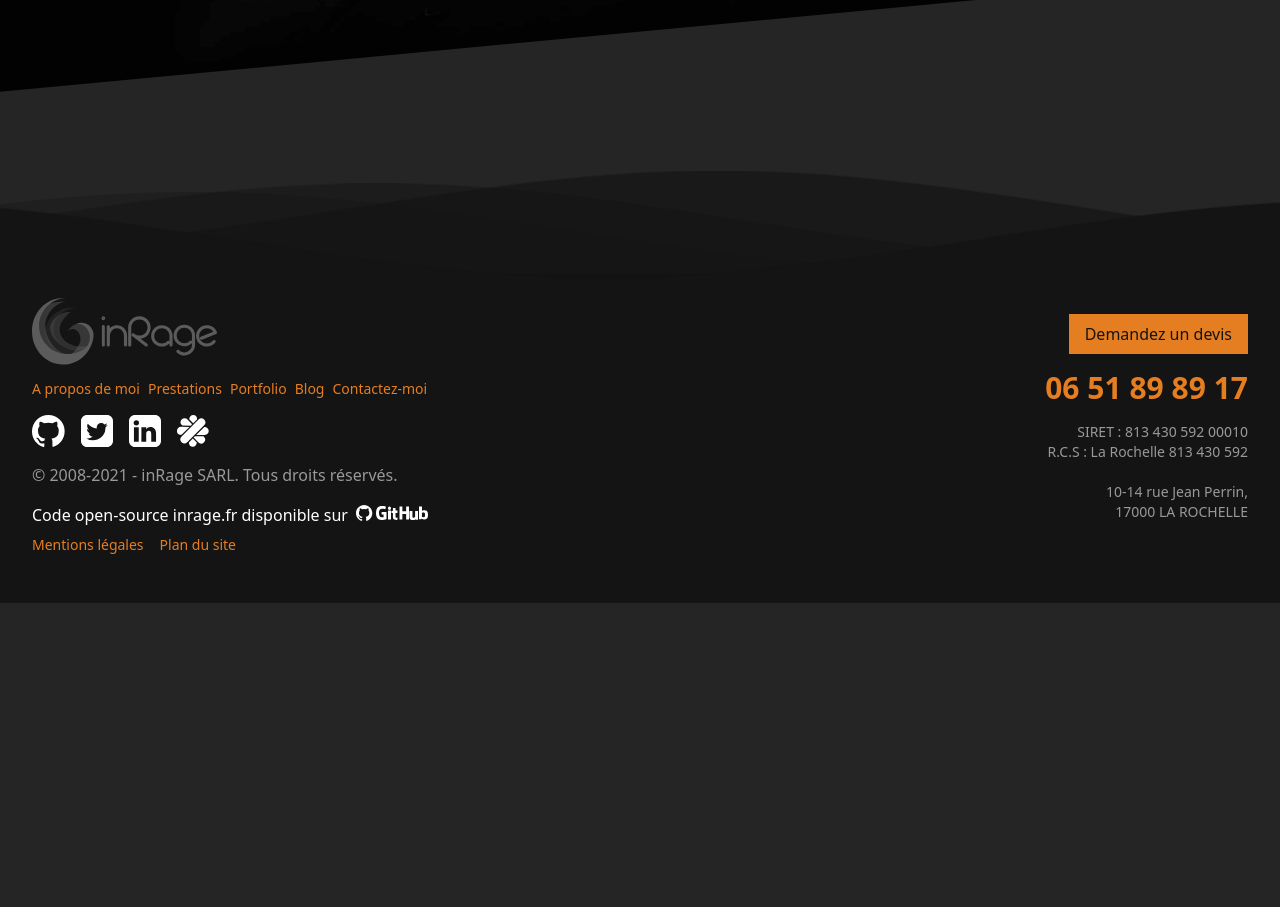
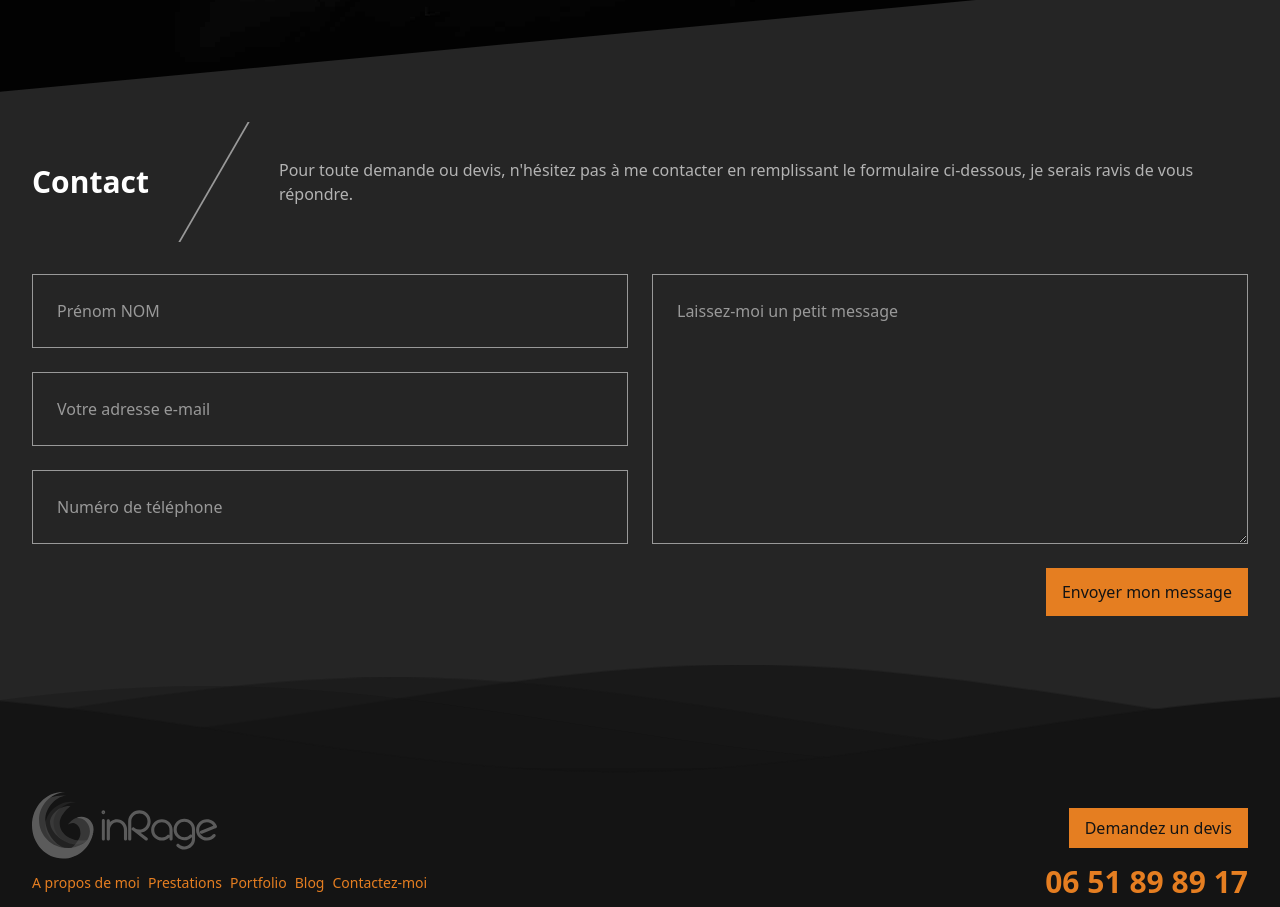
Before and after one commit to akiletour/inrage, a Next.js app: page /prestations/maintenance-site-internet/maintenance-wordpress in a window 1280 px wide. Shown: the part 1800-2707 px from the top of the page. Before the commit the page ends 2403 px from the top, so only its background shows below. Built offline with nearby package versions, Linux system fonts and the light colour scheme.

Commit message:
Add contact form component on the WordPress TMA page

```diff
--- a/pages/prestations/maintenance-site-internet/maintenance-wordpress.tsx
+++ b/pages/prestations/maintenance-site-internet/maintenance-wordpress.tsx
@@ -5,6 +5,8 @@ import LogoGrey from '@image/logo-grey-inline-white.png';
 import Diagonal from '@component/layouts/Diagonal';
 import Image from 'next/image';
 import BgTma from '@image/bg-tma.jpeg';
+import SectionTitle from '@component/SectionTitle';
+import ContactForm from '@component/ContactForm';
 
 export default function TmaWordPress() {
   return (
@@ -29,6 +31,15 @@ export default function TmaWordPress() {
         <Image className="-z-10" src={BgTma} layout="fill" alt="Offres de maintenance TMA inRage" />
         <Diagonal bgClass="fill-gray-dark" bgCorner="fill-orange" />
       </div>
+
+      <div className="container">
+        <SectionTitle
+          content={"Pour toute demande ou devis, n'hésitez pas à me contacter en remplissant le formulaire ci-dessous, je serais ravis de vous répondre."}
+          title="Contact"
+        />
+
+        <ContactForm />
+      </div>
     </Layout>
   );
 }
```
